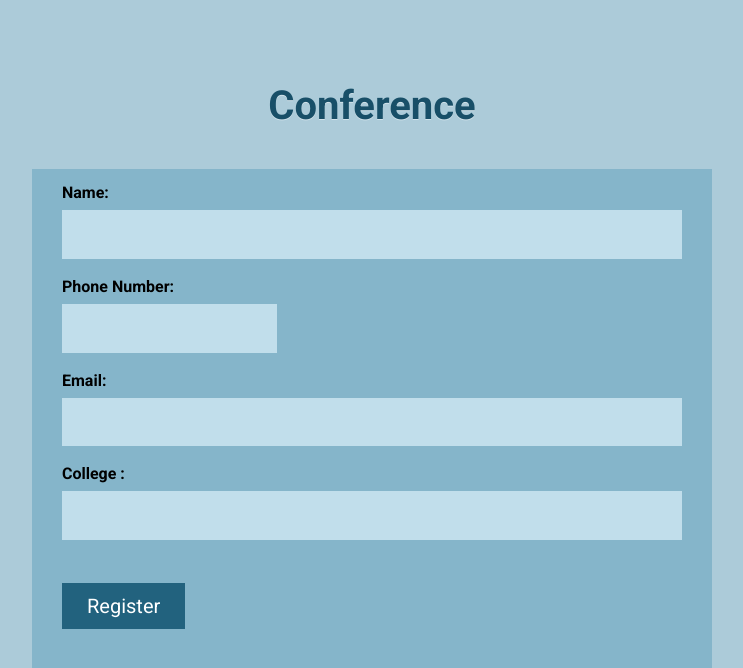
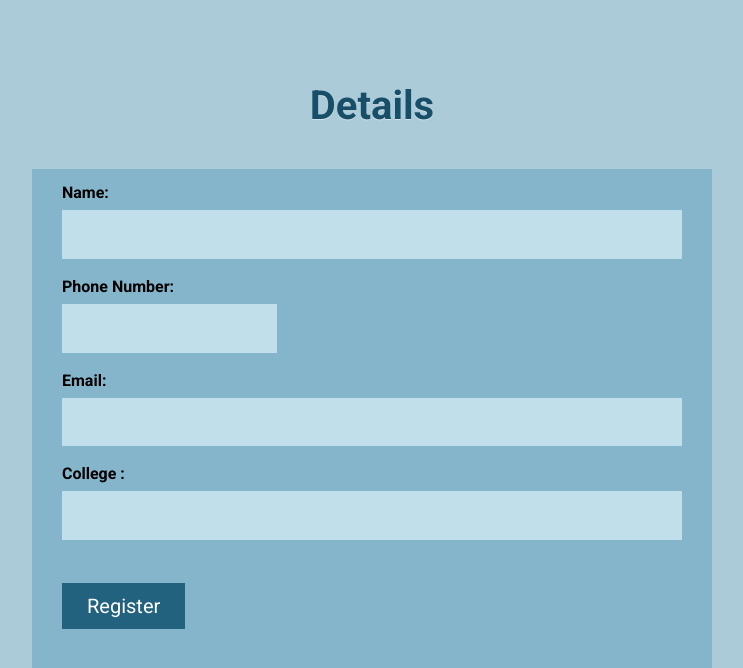
Before and after one commit to rahulthakur19/flaskform, a Flask app: page / in a window 1280 px wide. Shown: the top 668 px of the page, without its empty margins (268-1011 px from the left). Run offline with Flask 2, Linux system fonts and the light colour scheme.

Commit message:
Update index.html

```diff
--- a/templates/index.html
+++ b/templates/index.html
@@ -11,7 +11,7 @@
 	<div class="container">
 
     <header>
-      <h1>Conference</h1>
+      <h1>Details</h1>
     </header>
 
     <form method="POST" action="{{ url_for('submitted') }}">
```
